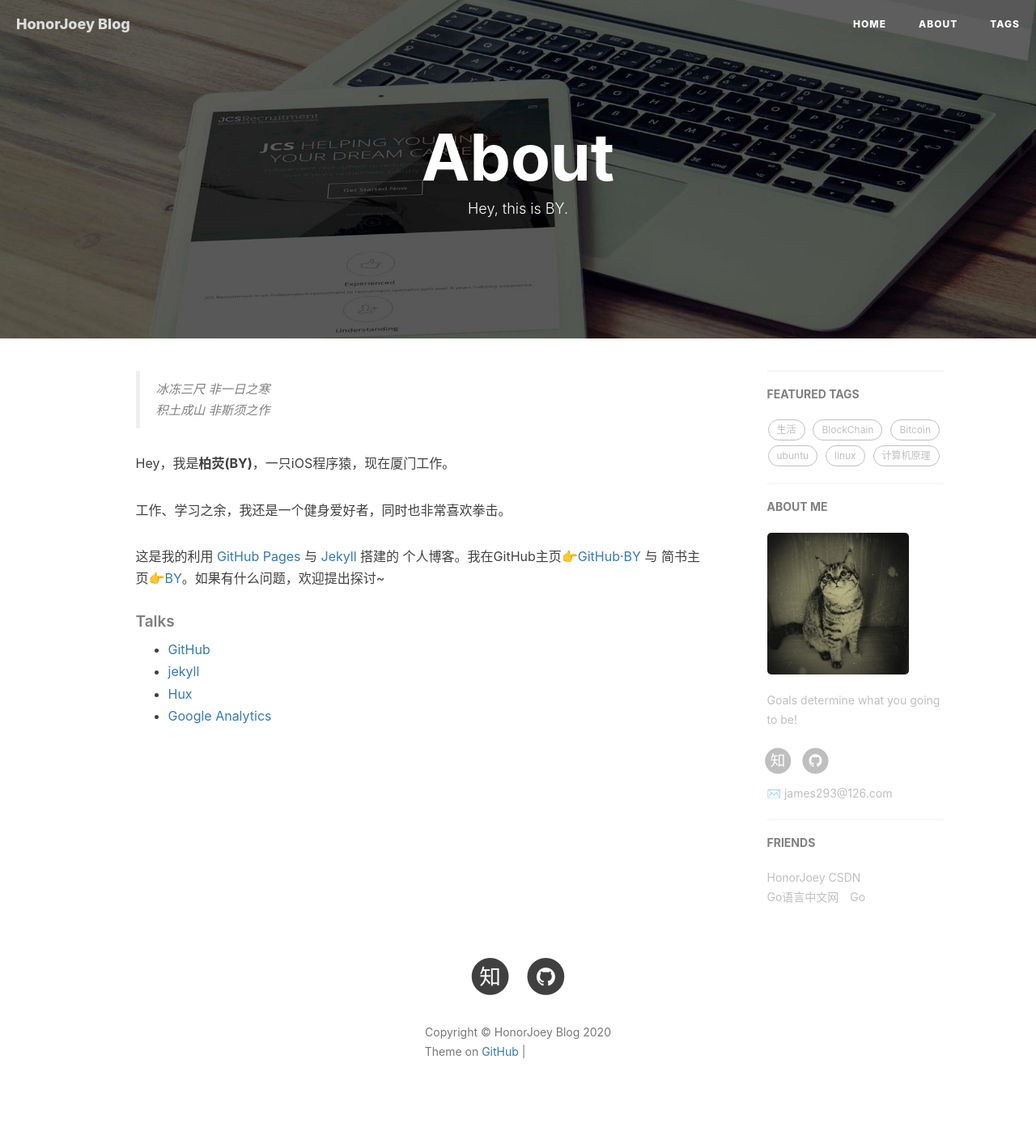
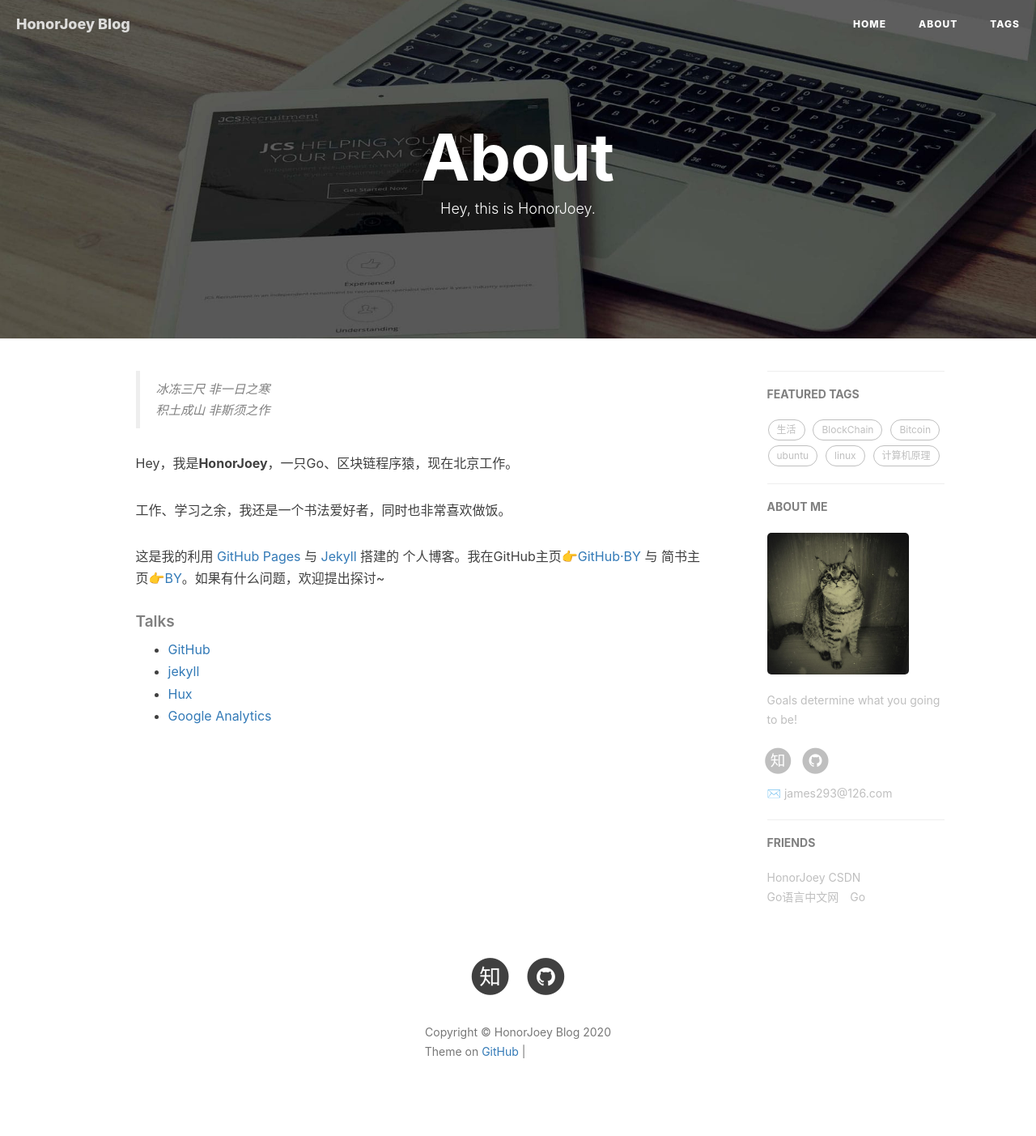
Before and after one commit to honorjoey/honorjoey.github.io, a Jekyll site: the page built from about.html, in a window 1280 px wide. Shown: the whole page at 81% size. Built offline with Jekyll 4.4.1, drawn with Linux system fonts in a browser that asks for light colours; nearby versions of some CDN libraries; comment, search, counter and statistics services are not loaded; grey boxes are pictures that could not be loaded.

Commit message:
first commit

```diff
--- a/about.html
+++ b/about.html
@@ -1,7 +1,7 @@
 ---
 layout: page
 title: "About"
-description: "Hey, this is BY."
+description: "Hey, this is HonorJoey."
 header-img: "img/post-bg-rwd.jpg"
 ---
 
@@ -18,9 +18,9 @@ header-img: "img/post-bg-rwd.jpg"
     <blockquote><p>冰冻三尺 非一日之寒<br>
     积土成山 非斯须之作</p></blockquote>
 
-    <p>Hey，我是<strong>柏荧(BY)</strong>，一只iOS程序猿，现在厦门工作。</p>
+    <p>Hey，我是<strong>HonorJoey</strong>，一只Go、区块链程序猿，现在北京工作。</p>
 
-    <p>工作、学习之余，我还是一个健身爱好者，同时也非常喜欢拳击。</p>
+    <p>工作、学习之余，我还是一个书法爱好者，同时也非常喜欢做饭。</p>
 
     <p>这是我的利用 <a href="https://pages.github.com/">GitHub Pages</a> 与 <a href="http://jekyll.com.cn/">Jekyll</a> 搭建的 个人博客。我在GitHub主页<a href="https://github.com/qiubaiying">👉GitHub·BY</a> 与 简书主页<a href="https://http://www.jianshu.com/u/e71990ada2fd">👉BY</a>。如果有什么问题，欢迎提出探讨~</p>
 
```
